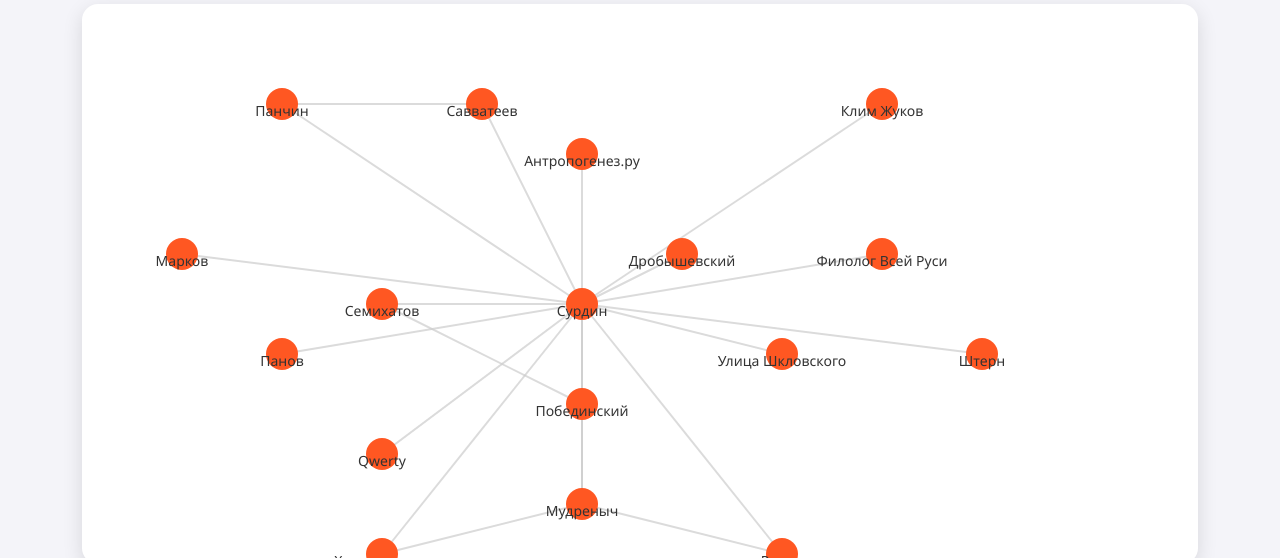
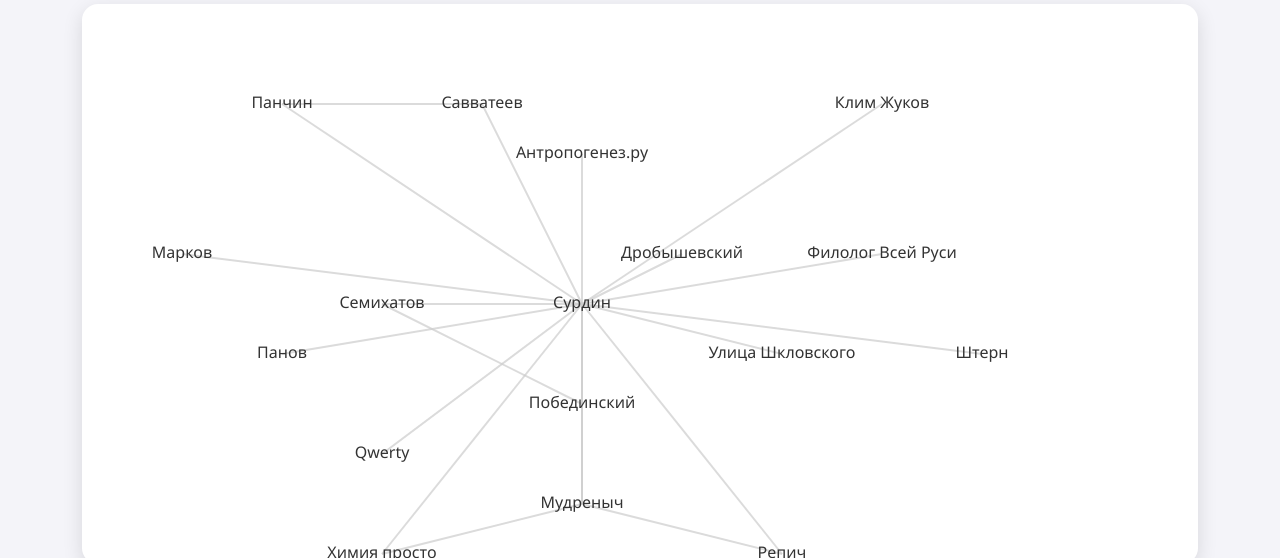
Before and after one commit to Stanislav-MSS/Stanislav-MSS.github.io, a plain HTML site: page index.html in a window 1280 px wide. Shown: the part 75-633 px from the top of the page. Drawn offline with Linux system fonts and the light colour scheme.

Commit message:
Update index.html

```diff
--- a/index.html
+++ b/index.html
@@ -11,8 +11,8 @@
       --text: #333;
       --link: #ccc;
       --highlight: #ff5722;
-      --node: #ff5722;
       --shadow: rgba(0, 0, 0, 0.12);
+      --link-hover: #e64a19;
     }
 
     [data-theme="dark"] {
@@ -21,8 +21,8 @@
       --text: #e0e0e0;
       --link: #555;
       --highlight: #ff8a65;
-      --node: #ff8a65;
       --shadow: rgba(0, 0, 0, 0.3);
+      --link-hover: #ff5a4d;
     }
 
     * {
@@ -71,25 +71,6 @@
       overflow: visible;
     }
 
-    .node {
-      fill: var(--node);
-      cursor: pointer;
-      transition: fill 0.3s ease;
-    }
-
-    .node:hover {
-      fill: var(--highlight);
-    }
-
-    .node-label {
-      font-size: 14px;
-      fill: var(--text);
-      text-anchor: middle;
-      dominant-baseline: hanging;
-      pointer-events: none;
-      user-select: none;
-    }
-
     .link {
       stroke: var(--link);
       stroke-width: 2;
@@ -101,6 +82,22 @@
       stroke: var(--highlight);
       stroke-width: 3;
       opacity: 1;
+    }
+
+    .node-label {
+      font-size: 16px;
+      font-weight: 500;
+      fill: var(--text);
+      text-anchor: middle;
+      dominant-baseline: middle;
+      cursor: pointer;
+      transition: fill 0.2s ease, transform 0.2s ease;
+      user-select: none;
+    }
+
+    .node-label:hover {
+      fill: var(--highlight);
+      transform: scale(1.1);
     }
 
     .octocat {
@@ -143,7 +140,7 @@
       }
 
       .node-label {
-        font-size: 12px;
+        font-size: 14px;
       }
 
       .octocat {
@@ -175,37 +172,32 @@
     aria-hidden="true"
   />
 
-  <!-- Кнопка переключения темы -->
+  <!-- Кнопка темы -->
   <button class="theme-toggle" id="themeToggle">🌙 Тёмная тема</button>
 
   <script>
-    // === Тема: светлая/тёмная ===
-    const themeToggle = document.getElementById("themeToggle");
-    const body = document.body;
+    // === Ссылки для каждого имени (примеры) ===
+    const nodeLinks = {
+      "Сурдин": "https://www.youtube.com/user/surdin",
+      "Панчин": "https://pandorafmag.ru/author/yasha-panchin/",
+      "Савватеев": "https://www.youtube.com/c/Savvateev",
+      "Антропогенез.ру": "https://anthropogenesis.ru",
+      "Клим Жуков": "https://www.youtube.com/c/KlimZhukov",
+      "Филолог Всей Руси": "https://www.youtube.com/c/Philologist",
+      "Дробышевский": "https://www.youtube.com/user/Drobyazko",
+      "Улица Шкловского": "https://www.youtube.com/c/Shklovskogo",
+      "Штерн": "https://www.youtube.com/c/Stern",
+      "Марков": "https://www.youtube.com/c/Markov",
+      "Семихатов": "https://www.youtube.com/c/Semikhatov",
+      "Побединский": "https://www.youtube.com/c/Pobedinsky",
+      "Qwerty": "https://www.youtube.com/c/Qwerty",
+      "Мудреныч": "https://www.youtube.com/c/Mudrenych",
+      "Химия просто": "https://www.youtube.com/c/ChemistryProsto",
+      "Репич": "https://www.youtube.com/c/Repych",
+      "Панов": "https://www.youtube.com/c/Panov"
+    };
 
-    // Проверяем сохранённую тему
-    const savedTheme = localStorage.getItem("theme");
-    if (savedTheme === "dark") {
-      body.setAttribute("data-theme", "dark");
-      themeToggle.textContent = "☀️ Светлая тема";
-    }
-
-    // Переключение темы
-    themeToggle.addEventListener("click", () => {
-      const isDark = body.getAttribute("data-theme") === "dark";
-
-      if (isDark) {
-        body.removeAttribute("data-theme");
-        localStorage.setItem("theme", "light");
-        themeToggle.textContent = "🌙 Тёмная тема";
-      } else {
-        body.setAttribute("data-theme", "dark");
-        localStorage.setItem("theme", "dark");
-        themeToggle.textContent = "☀️ Светлая тема";
-      }
-    });
-
-    // === Данные графа ===
+    // === Данные узлов и связей ===
     const nodes = [
       { id: "Сурдин", x: 500, y: 300 },
       { id: "Панчин", x: 200, y: 100 },
@@ -250,6 +242,29 @@
       { source: "Мудреныч", target: "Репич" }
     ];
 
+    // === Тема: светлая/тёмная ===
+    const themeToggle = document.getElementById("themeToggle");
+    const body = document.body;
+
+    const savedTheme = localStorage.getItem("theme");
+    if (savedTheme === "dark") {
+      body.setAttribute("data-theme", "dark");
+      themeToggle.textContent = "☀️ Светлая тема";
+    }
+
+    themeToggle.addEventListener("click", () => {
+      const isDark = body.getAttribute("data-theme") === "dark";
+      if (isDark) {
+        body.removeAttribute("data-theme");
+        localStorage.setItem("theme", "light");
+        themeToggle.textContent = "🌙 Тёмная тема";
+      } else {
+        body.setAttribute("data-theme", "dark");
+        localStorage.setItem("theme", "dark");
+        themeToggle.textContent = "☀️ Светлая тема";
+      }
+    });
+
     // === Рендер графа ===
     function renderGraph() {
       const container = document.getElementById("network");
@@ -259,6 +274,7 @@
       svg.setAttribute("viewBox", `0 0 ${rect.width} ${rect.height}`);
       svg.innerHTML = "";
 
+      // Рисуем связи
       links.forEach(link => {
         const source = nodes.find(n => n.id === link.source);
         const target = nodes.find(n => n.id === link.target);
@@ -274,20 +290,29 @@
         }
       });
 
+      // Рисуем имена как ссылки
       nodes.forEach(node => {
-        const circle = document.createElementNS("http://www.w3.org/2000/svg", "circle");
-        circle.setAttribute("class", "node");
-        circle.setAttribute("cx", node.x);
-        circle.setAttribute("cy", node.y);
-        circle.setAttribute("r", 16);
-        svg.appendChild(circle);
+        const text = document.createElementNS("http://www.w3.org/2000/svg", "text");
+        text.setAttribute("class", "node-label");
+        text.setAttribute("x", node.x);
+        text.setAttribute("y", node.y);
+        text.textContent = node.id;
 
-        const label = document.createElementNS("http://www.w3.org/2000/svg", "text");
-        label.setAttribute("class", "node-label");
-        label.setAttribute("x", node.x);
-        label.setAttribute("y", node.y);
-        label.textContent = node.id;
-        svg.appendChild(label);
+        // Делаем кликабельным
+        if (nodeLinks[node.id]) {
+          text.style.cursor = "pointer";
+          text.addEventListener("click", () => {
+            window.open(nodeLinks[node.id], "_blank");
+          });
+          text.addEventListener("mouseenter", () => {
+            text.setAttribute("font-weight", "bold");
+          });
+          text.addEventListener("mouseleave", () => {
+            text.setAttribute("font-weight", "500");
+          });
+        }
+
+        svg.appendChild(text);
       });
     }
 
@@ -353,6 +378,5 @@
       renderGraph();
     });
   </script>
-
 </body>
 </html>
```
